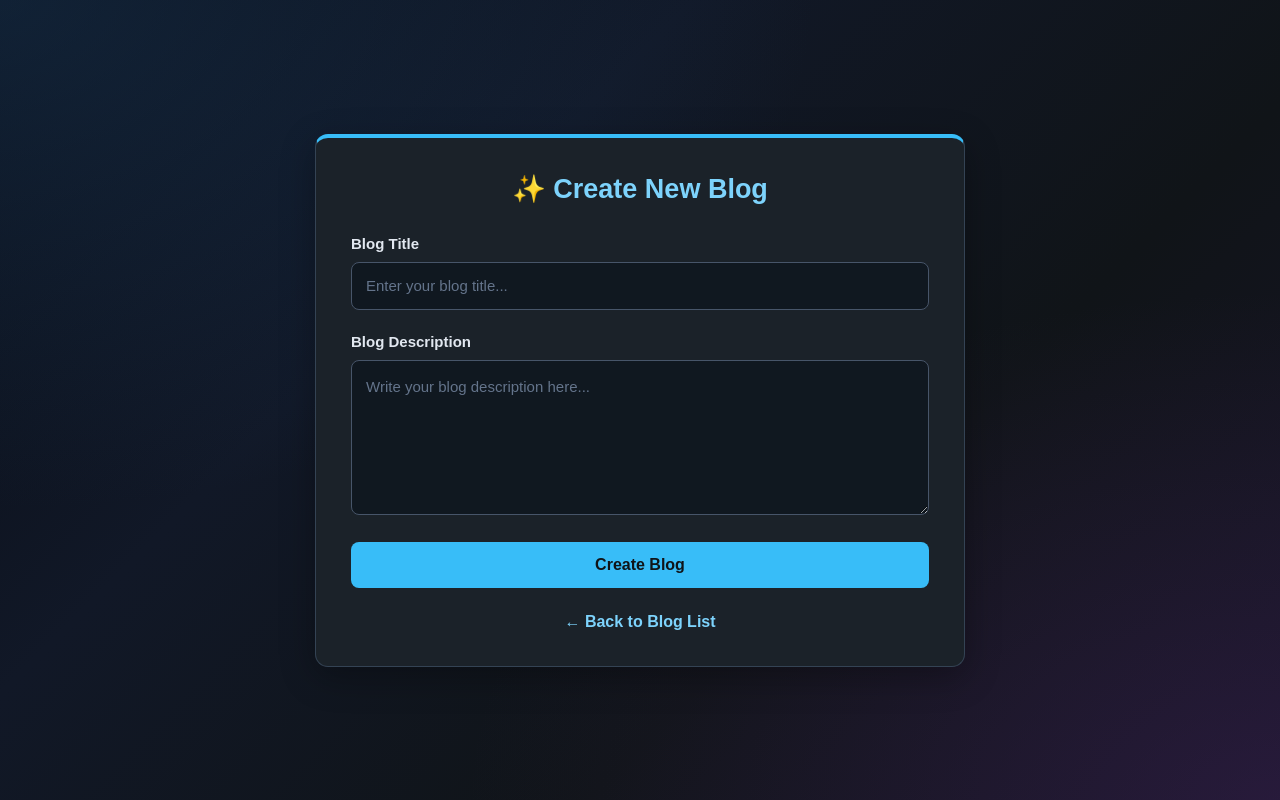
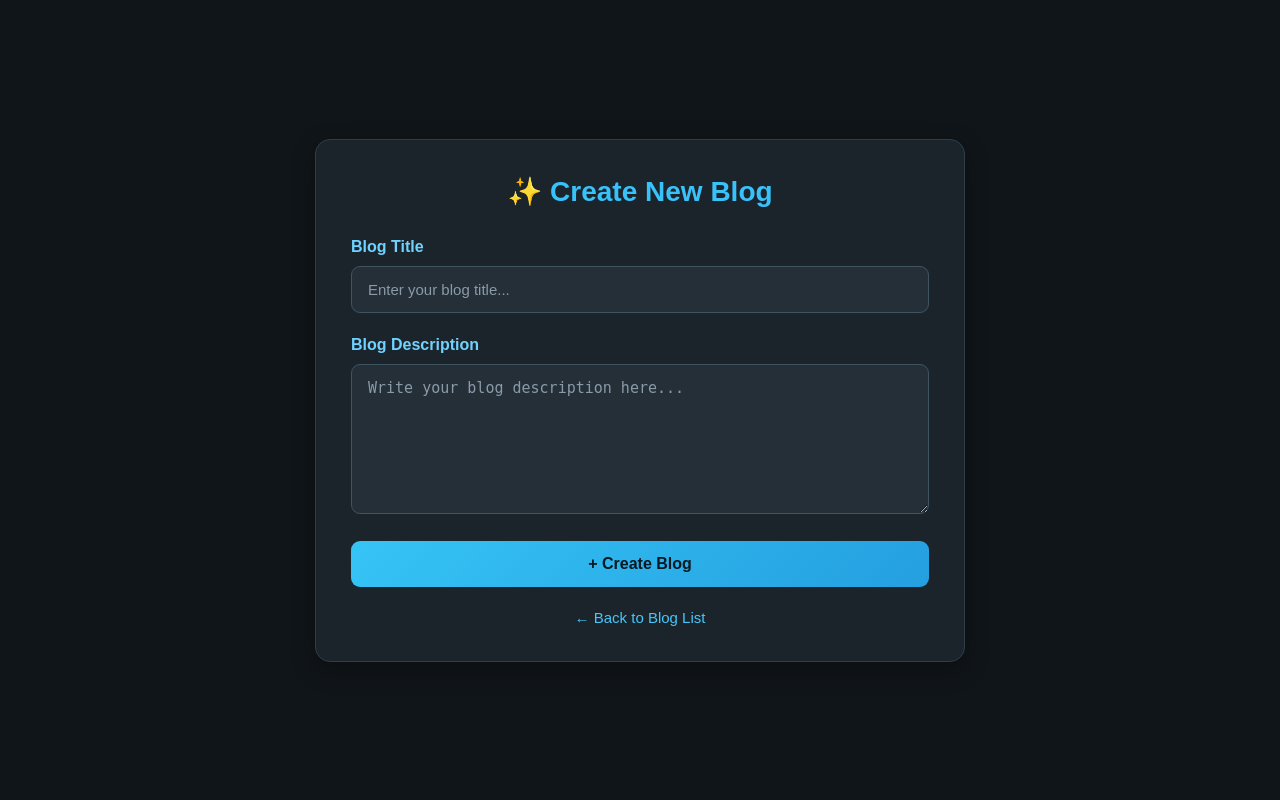
Before and after one commit to dev-rakib-hasan/Django-template, a Django app: template accounts/templates/accounts/blog_create.html in a window 1280 px wide. Run offline with Django 5.2, Linux system fonts and the light colour scheme; the template is opened without the code that fills it, so the values that code supplies are empty.

Commit message:
Update html create template

```diff
--- a/accounts/templates/accounts/blog_create.html
+++ b/accounts/templates/accounts/blog_create.html
@@ -1,11 +1,8 @@
 
 <!DOCTYPE html>
-<html lang="en">
+<html>
 <head>
-    <meta charset="UTF-8">
-    <meta name="viewport" content="width=device-width, initial-scale=1.0">
-
-    <title>Create New Blog</title>
+    <title>Create Blog</title>
 
     <style>
         * {
@@ -16,35 +13,30 @@
 
         body {
             font-family: Arial, sans-serif;
-            background:
-                radial-gradient(ellipse at top left, rgba(30,64,100,.4), transparent 45%),
-                radial-gradient(ellipse at bottom right, rgba(88,45,120,.25), transparent 45%),
-                linear-gradient(135deg, #080d16, #111827, #101418, #171426);
-            background-attachment: fixed;
-            color: #e5e7eb;
+            background: #101519;
+            color: #e5edf5;
             min-height: 100vh;
             display: flex;
             justify-content: center;
             align-items: center;
-            padding: 25px 15px;
+            padding: 30px 15px;
         }
 
         .container {
             width: 100%;
             max-width: 650px;
-            background: #1b2229;
+            background: #1c242b;
             padding: 35px;
-            border-radius: 13px;
-            border: 1px solid #344354;
-            border-top: 4px solid #38bdf8;
-            box-shadow: 0 10px 35px rgba(0,0,0,.3);
+            border: 1px solid #303e49;
+            border-radius: 15px;
+            box-shadow: 0 8px 25px rgba(0,0,0,0.3);
         }
 
         h2 {
             text-align: center;
-            color: #7dd3fc;
+            color: #39c2fa;
             margin-bottom: 30px;
-            font-size: 27px;
+            font-size: 28px;
         }
 
         .form-group {
@@ -53,84 +45,73 @@
 
         label {
             display: block;
+            margin-bottom: 10px;
+            color: #70d2ff;
+            font-size: 16px;
             font-weight: bold;
-            color: #e2e8f0;
-            margin-bottom: 10px;
-            font-size: 15px;
         }
 
-        input[type="text"],
-        textarea {
+        input, textarea {
             width: 100%;
-            padding: 14px;
-            border: 1px solid #475569;
-            border-radius: 8px;
+            padding: 14px 16px;
+            background: #252f38;
+            color: #eaf6ff;
+            border: 1px solid #405361;
+            border-radius: 9px;
             outline: none;
-            background: #101820;
-            color: #f1f5f9;
             font-size: 15px;
-            font-family: Arial, sans-serif;
-            transition: .3s;
+            transition: 0.3s;
         }
 
-        input[type="text"] {
-            height: 48px;
-        }
-
-        textarea {
-            height: 155px;
-            resize: vertical;
-            line-height: 1.6;
+        input::placeholder,
+        textarea::placeholder {
+            color: #899aa8;
         }
 
         input:focus,
         textarea:focus {
-            border-color: #38bdf8;
-            box-shadow: 0 0 8px rgba(56,189,248,.15);
+            border-color: #35bdf2;
+            background: #202e39;
+            box-shadow: 0 0 10px rgba(53,189,242,0.25);
         }
 
-        input::placeholder,
-        textarea::placeholder {
-            color: #64748b;
+        textarea {
+            height: 150px;
+            resize: vertical;
         }
 
-        .submit-btn {
+        button {
             width: 100%;
             padding: 14px;
             border: none;
-            border-radius: 8px;
-            background: #38bdf8;
-            color: #101418;
+            border-radius: 9px;
+            background: linear-gradient(135deg, #36c4f5, #249fe0);
+            color: #071923;
             font-size: 16px;
             font-weight: bold;
             cursor: pointer;
-            transition: .3s;
+            transition: 0.3s;
         }
 
-        .submit-btn:hover {
-            background: #7dd3fc;
+        button:hover {
+            background: linear-gradient(135deg, #65d6ff, #35bdf2);
             transform: translateY(-2px);
-            box-shadow: 0 5px 15px rgba(56,189,248,.15);
+            box-shadow: 0 5px 15px rgba(53,189,242,0.25);
         }
 
         .back-link {
             display: block;
             text-align: center;
-            margin-top: 25px;
-            color: #7dd3fc;
+            margin-top: 22px;
+            color: #45c7fa;
             text-decoration: none;
-            font-weight: bold;
-            transition: .3s;
+            font-size: 15px;
+            transition: 0.3s;
         }
 
         .back-link:hover {
-            color: #c4b5fd;
-        }
-
-        .error-message {
-            color: #fca5a5;
-            margin-bottom: 15px;
-            font-size: 14px;
+            color: #ffffff;
+            text-decoration: underline;
         }
 
         @media (max-width: 600px) {
@@ -139,7 +120,7 @@
             }
 
             h2 {
-                font-size: 23px;
+                font-size: 24px;
             }
         }
     </style>
@@ -151,53 +132,29 @@
 
         <h2>✨ Create New Blog</h2>
 
-        {% if messages %}
-            {% for message in messages %}
-                <p class="error-message">{{ message }}</p>
-            {% endfor %}
-        {% endif %}
-
-        {% if form.errors %}
-            <div class="error-message">
-                {{ form.errors }}
-            </div>
-        {% endif %}
-
-        <form method="POST" action="{% url 'create_blog' %}">
+        <form method="POST">
             {% csrf_token %}
 
             <div class="form-group">
-
-                <label for="title">Blog Title</label>
-
+                <label>Blog Title</label>
                 <input
                     type="text"
-                    id="title"
                     name="title"
                     placeholder="Enter your blog title..."
-                    value="{{ request.POST.title|default:'' }}"
-                    maxlength="200"
                     required
                 >
-
             </div>
 
             <div class="form-group">
-
-                <label for="description">Blog Description</label>
-
+                <label>Blog Description</label>
                 <textarea
-                    id="description"
                     name="description"
                     placeholder="Write your blog description here..."
                     required
-                >{{ request.POST.description|default:'' }}</textarea>
-
+                ></textarea>
             </div>
 
-            <button type="submit" class="submit-btn">
-                Create Blog
-            </button>
+            <button type="submit">+ Create Blog</button>
 
         </form>
 
```
Also changed, not shown: db.sqlite3.
